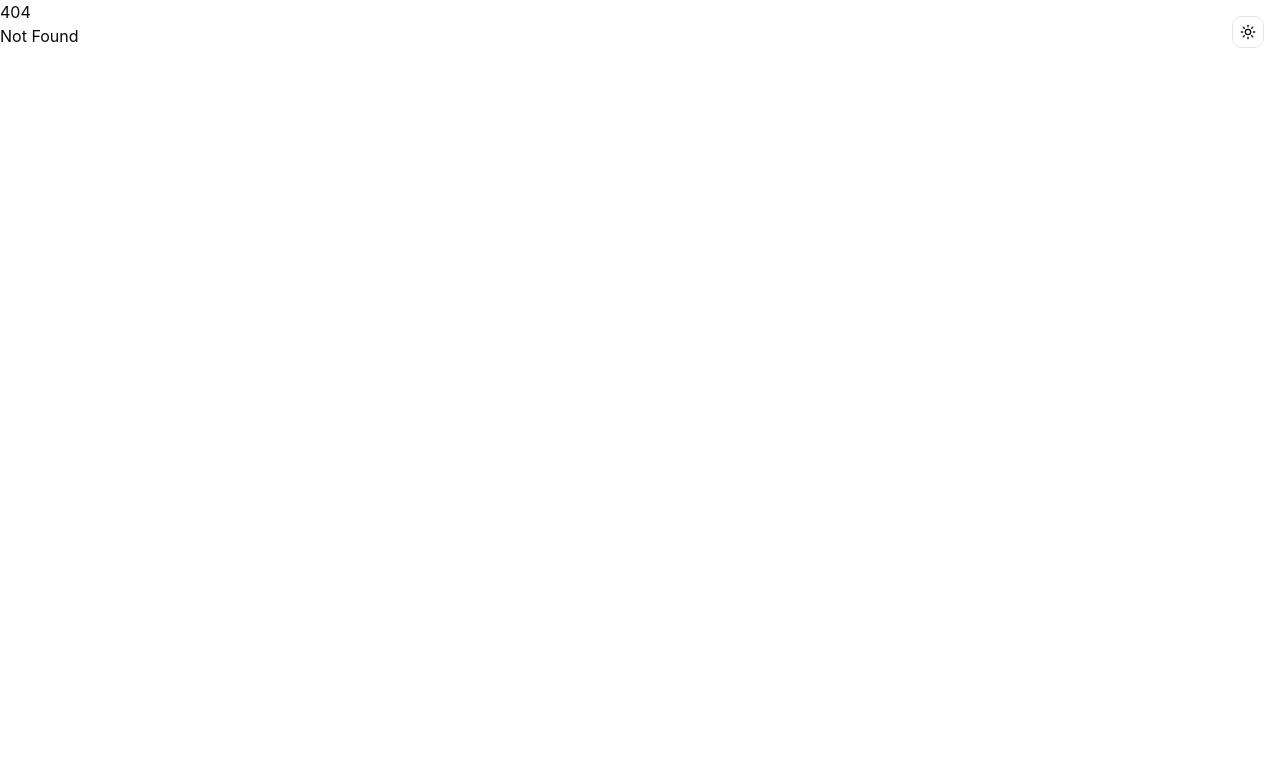
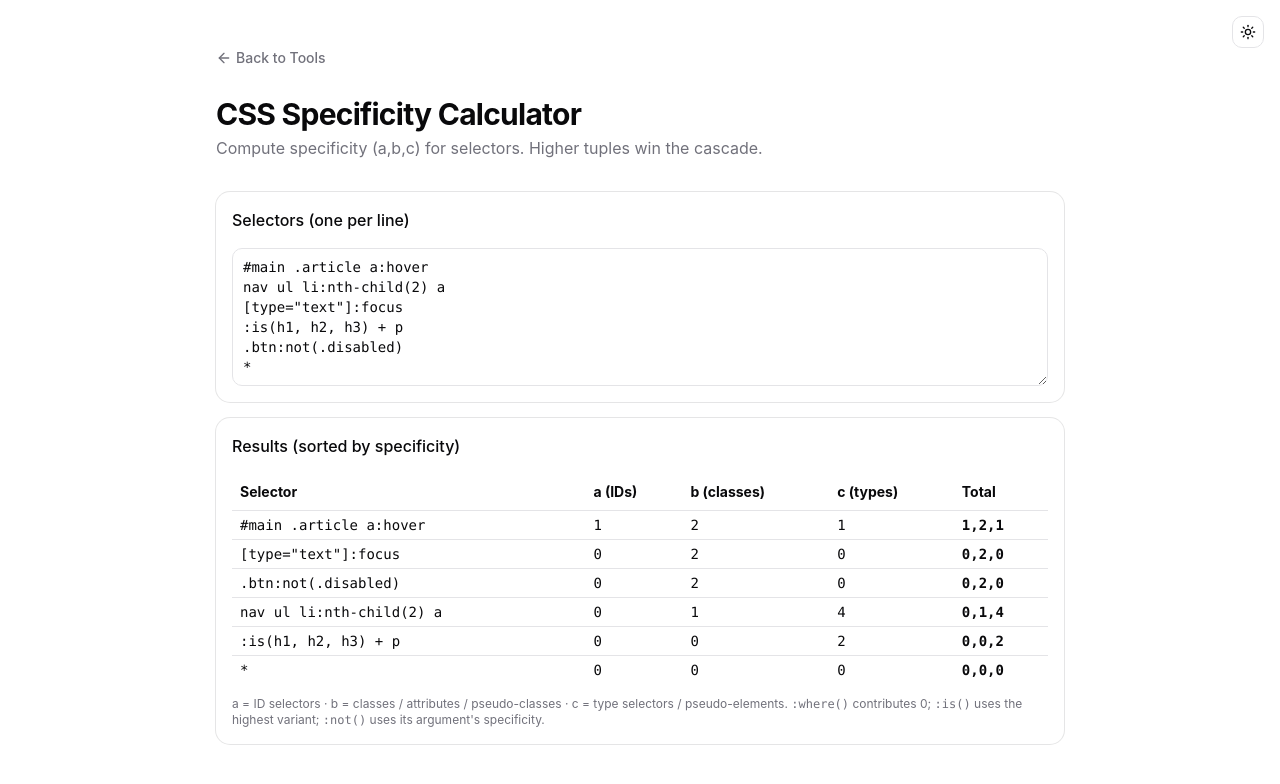
Before and after one commit to orykr/tool.ory.kr, a SvelteKit app in the folder frontend/: page /css-spec in a window 1280 px wide. Before the commit this address had no page. Shown: the top 784 px of the page. Built offline with nearby package versions, Linux system fonts and the light colour scheme.

Commit message:
feat(css-spec): add CSS selector specificity calculator

```diff
--- /dev/null
+++ b/frontend/src/lib/css-spec.ts
@@ -0,0 +1,78 @@
+export interface Specificity {
+	a: number;
+	b: number;
+	c: number;
+	total: string;
+}
+
+export function calculateSpecificity(selector: string): Specificity {
+	let s = selector.trim();
+	let a = 0;
+	let b = 0;
+	let c = 0;
+
+	// Strip strings inside attribute selectors but keep the attribute counted
+	s = s.replace(/\[[^\]]*\]/g, () => {
+		b++;
+		return "";
+	});
+
+	// IDs
+	s = s.replace(/#[A-Za-z_-][\w-]*/g, () => {
+		a++;
+		return "";
+	});
+
+	// Pseudo-classes (excluding pseudo-elements which use ::)
+	s = s.replace(/:not\(([^)]+)\)/g, (_, inner: string) => {
+		const sub = calculateSpecificity(inner);
+		a += sub.a;
+		b += sub.b;
+		c += sub.c;
+		return "";
+	});
+	s = s.replace(/:is\(([^)]+)\)/g, (_, inner: string) => {
+		const variants = inner.split(",").map((v) => calculateSpecificity(v.trim()));
+		const max = variants.reduce(
+			(acc, v) => (compareSpec(v, acc) > 0 ? v : acc),
+			{ a: 0, b: 0, c: 0, total: "0,0,0" }
+		);
+		a += max.a;
+		b += max.b;
+		c += max.c;
+		return "";
+	});
+	s = s.replace(/:where\([^)]+\)/g, () => "");
+
+	// Pseudo-elements (::before, ::after etc.) — count as type selector
+	s = s.replace(/::[A-Za-z_-][\w-]*/g, () => {
+		c++;
+		return "";
+	});
+
+	// Remaining single-colon pseudo-classes
+	s = s.replace(/:[A-Za-z_-][\w-]*(\([^)]*\))?/g, () => {
+		b++;
+		return "";
+	});
+
+	// Classes
+	s = s.replace(/\.[A-Za-z_-][\w-]*/g, () => {
+		b++;
+		return "";
+	});
+
+	// Type selectors / element names
+	s = s.replace(/(?:^|\s|[+>~])([a-zA-Z][\w-]*)/g, (_, name: string) => {
+		if (name === "html" || /^[a-zA-Z]/.test(name)) c++;
+		return " ";
+	});
+
+	return { a, b, c, total: `${a},${b},${c}` };
+}
+
+function compareSpec(x: { a: number; b: number; c: number }, y: { a: number; b: number; c: number }): number {
+	if (x.a !== y.a) return x.a - y.a;
+	if (x.b !== y.b) return x.b - y.b;
+	return x.c - y.c;
+}
--- a/frontend/src/routes/+page.svelte
+++ b/frontend/src/routes/+page.svelte
@@ -461,6 +461,11 @@
 			href: "/ics",
 			title: "iCalendar (.ics) Event",
 			description: "Build VEVENT files for Google/Apple/Outlook calendars."
+		},
+		{
+			href: "/css-spec",
+			title: "CSS Specificity",
+			description: "Compute CSS selector specificity (a, b, c) for any selector."
 		}
 	];
 </script>
--- /dev/null
+++ b/frontend/src/routes/css-spec/+page.svelte
@@ -0,0 +1,91 @@
+<script lang="ts">
+	import * as Card from "$lib/components/ui/card/index.js";
+	import { Button } from "$lib/components/ui/button/index.js";
+	import { Input } from "$lib/components/ui/input/index.js";
+	import { Label } from "$lib/components/ui/label/index.js";
+	import { Textarea } from "$lib/components/ui/textarea/index.js";
+	import ArrowLeft from "@lucide/svelte/icons/arrow-left";
+	import { calculateSpecificity } from "$lib/css-spec";
+
+	let input = $state(
+		`#main .article a:hover
+nav ul li:nth-child(2) a
+[type="text"]:focus
+:is(h1, h2, h3) + p
+.btn:not(.disabled)
+*`
+	);
+
+	let lines = $derived(input.split(/\r?\n/).filter((l) => l.trim()));
+	let results = $derived(
+		lines.map((sel) => ({ selector: sel.trim(), spec: calculateSpecificity(sel) }))
+	);
+
+	function rank(spec: { a: number; b: number; c: number }): number {
+		return spec.a * 10000 + spec.b * 100 + spec.c;
+	}
+
+	let sorted = $derived([...results].sort((x, y) => rank(y.spec) - rank(x.spec)));
+</script>
+
+<main class="container mx-auto max-w-4xl px-6 py-12">
+	<nav class="mb-6">
+		<a
+			href="/"
+			class="text-muted-foreground hover:text-foreground inline-flex items-center gap-1 text-sm font-medium transition-colors"
+		>
+			<ArrowLeft class="h-4 w-4" />
+			Back to Tools
+		</a>
+	</nav>
+
+	<header class="mb-8">
+		<h1 class="text-3xl font-bold tracking-tight">CSS Specificity Calculator</h1>
+		<p class="text-muted-foreground mt-1">
+			Compute specificity (a,b,c) for selectors. Higher tuples win the cascade.
+		</p>
+	</header>
+
+	<Card.Root class="mb-4">
+		<Card.Header>
+			<Card.Title class="text-base">Selectors (one per line)</Card.Title>
+		</Card.Header>
+		<Card.Content>
+			<Textarea bind:value={input} class="min-h-32 font-mono text-sm" />
+		</Card.Content>
+	</Card.Root>
+
+	<Card.Root>
+		<Card.Header>
+			<Card.Title class="text-base">Results (sorted by specificity)</Card.Title>
+		</Card.Header>
+		<Card.Content>
+			<table class="w-full text-sm">
+				<thead>
+					<tr class="border-b text-left">
+						<th class="px-2 py-2">Selector</th>
+						<th class="px-2 py-2">a (IDs)</th>
+						<th class="px-2 py-2">b (classes)</th>
+						<th class="px-2 py-2">c (types)</th>
+						<th class="px-2 py-2">Total</th>
+					</tr>
+				</thead>
+				<tbody>
+					{#each sorted as r, i (i + r.selector)}
+						<tr class="border-b last:border-0">
+							<td class="px-2 py-1 font-mono break-all">{r.selector}</td>
+							<td class="px-2 py-1 font-mono">{r.spec.a}</td>
+							<td class="px-2 py-1 font-mono">{r.spec.b}</td>
+							<td class="px-2 py-1 font-mono">{r.spec.c}</td>
+							<td class="px-2 py-1 font-mono font-semibold">{r.spec.total}</td>
+						</tr>
+					{/each}
+				</tbody>
+			</table>
+			<p class="text-muted-foreground mt-3 text-xs">
+				a = ID selectors · b = classes / attributes / pseudo-classes · c = type selectors / pseudo-elements.
+				<code>:where()</code> contributes 0; <code>:is()</code> uses the highest variant; <code>:not()</code> uses its argument's specificity.
+			</p>
+		</Card.Content>
+	</Card.Root>
+</main>
```
Also changed, not shown: 1 other file (tests, documents, lock files or other folders).
